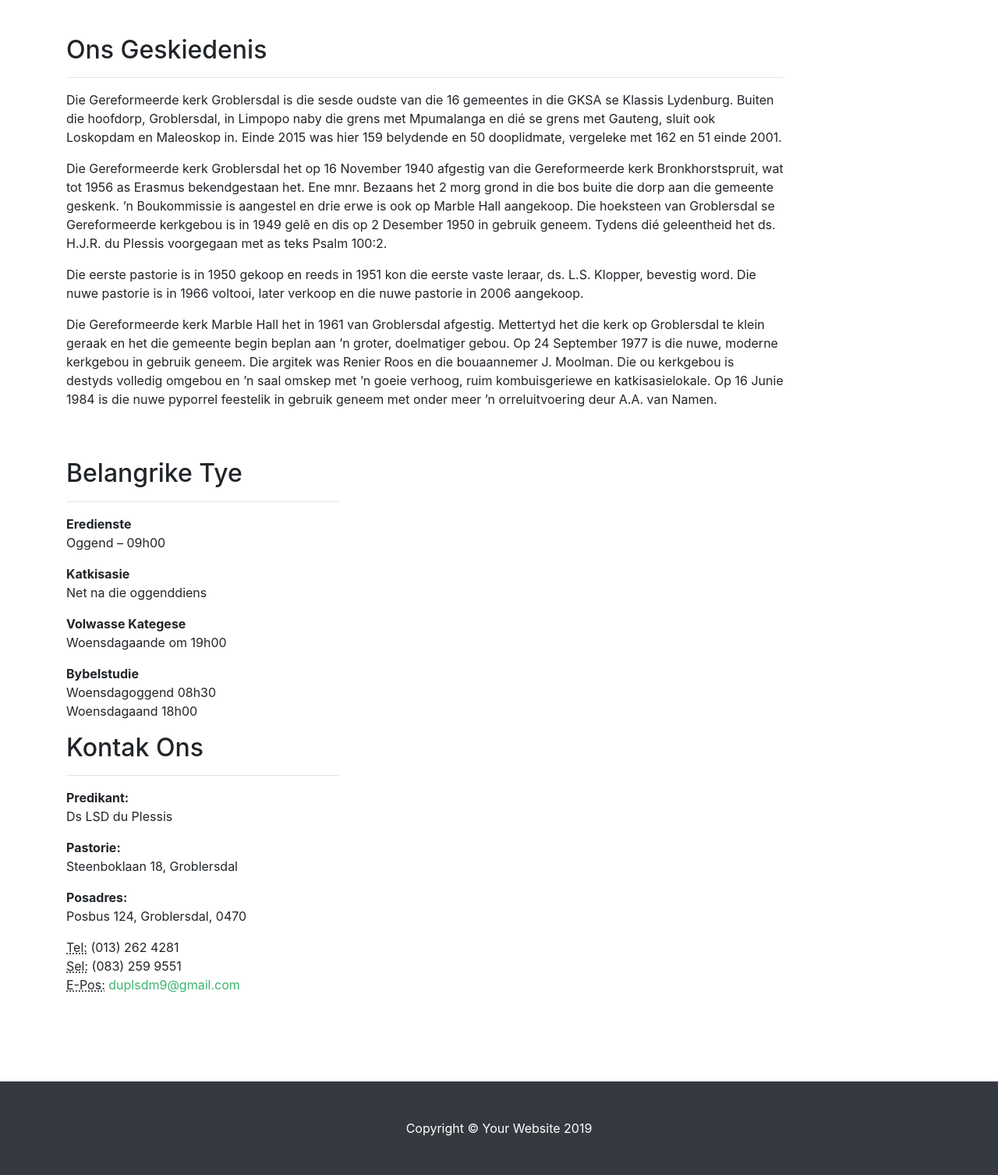
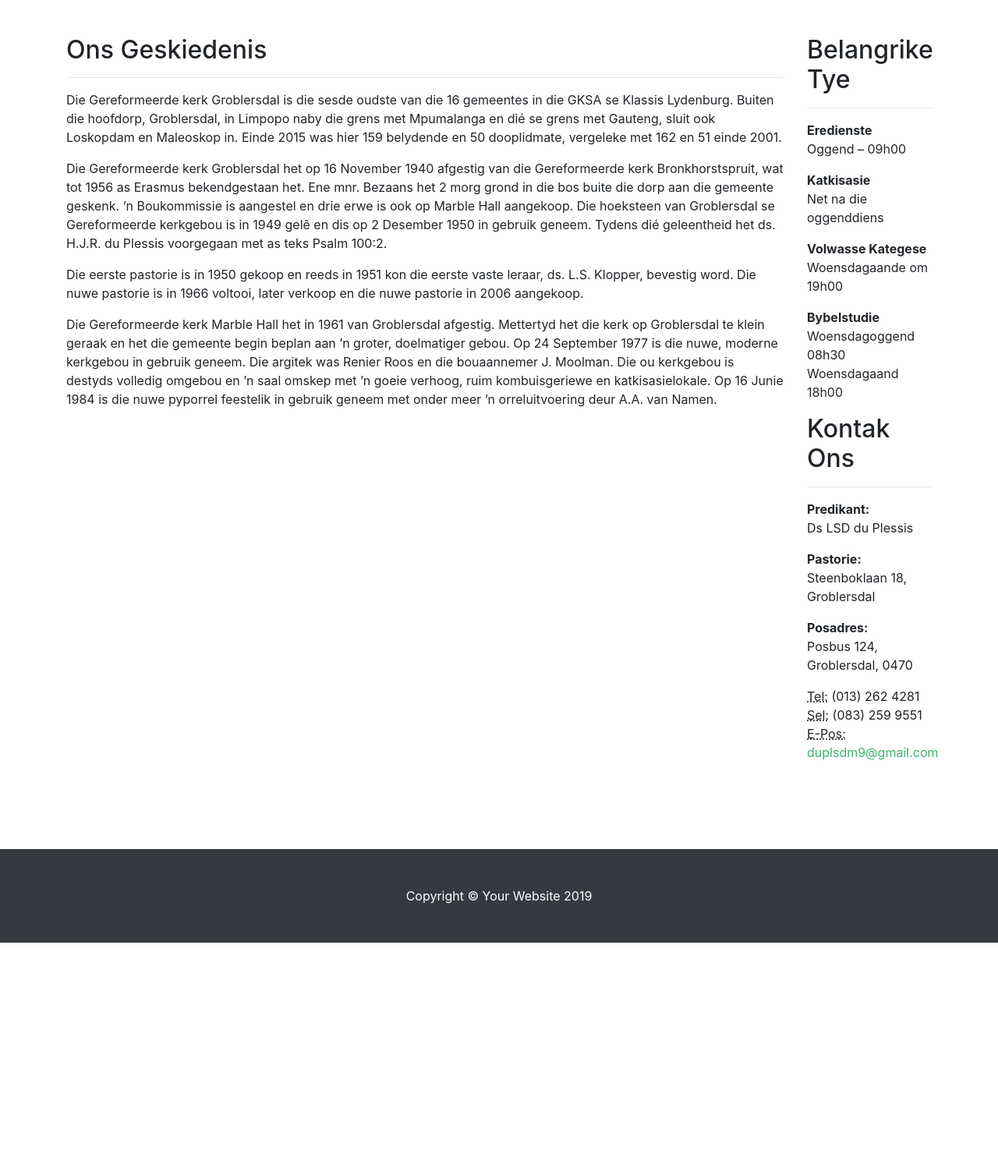
Before and after one commit to sharu725/business-frontpage, a Jekyll site: the page built from index.html, in a window 1280 px wide. Shown: the part 1007-2514 px from the top of the page at 78% size. Built offline with Jekyll 4.4.1, drawn with Linux system fonts in a browser that asks for light colours; comment, search, counter and statistics services are not loaded; after the commit the page ends 2216 px from its top, so only the background shows below that.

Commit message:
Update sidebar.html

```diff
--- a/_includes/sidebar.html
+++ b/_includes/sidebar.html
@@ -1,4 +1,4 @@
-<div class="col-md-4 mb-5">
+<div class="col-md-2 mb-5">
   <h2>Belangrike Tye</h2>
   <hr />
   <address>
```
